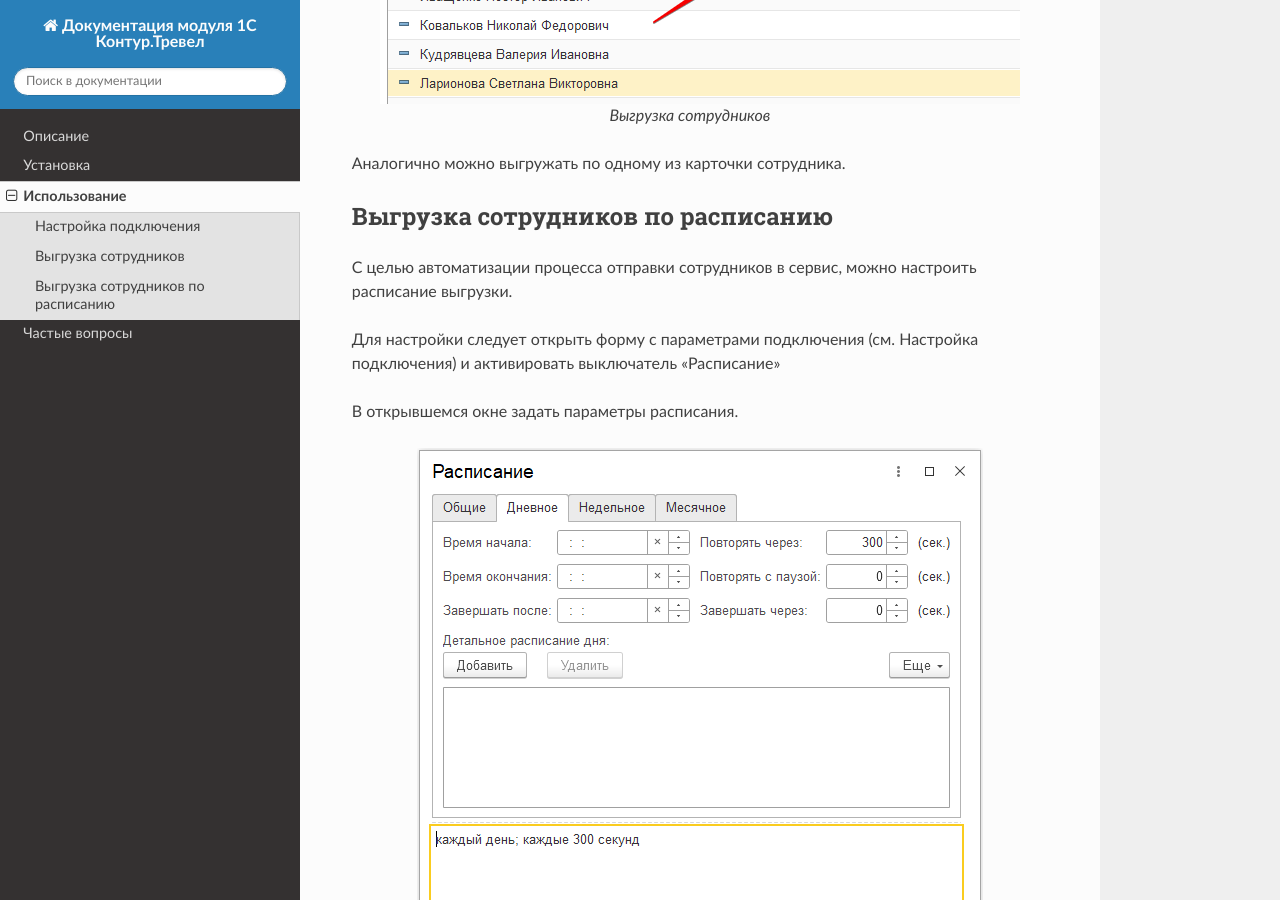
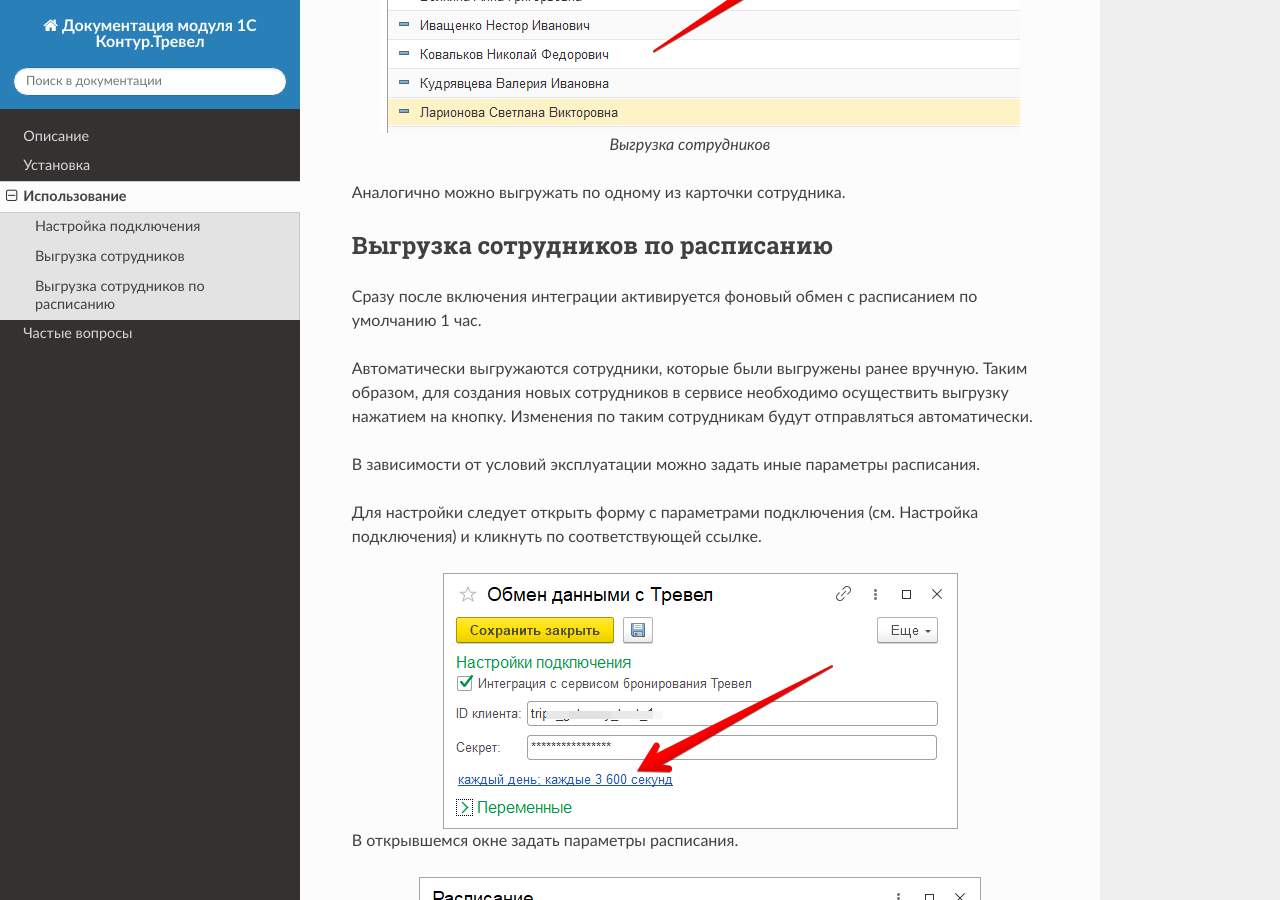
Before and after one commit to kontur-1c/travel-doc, a Sphinx documentation site: the page built from docs/usage.rst, in a window 1280 px wide and 900 px high, scrolled down 2823 px. Built offline with Sphinx 7.4.7 and the Read the Docs theme 2.0.0, drawn with Linux system fonts in a browser that asks for light colours.

Commit message:
В список поддерживаемых конфигураций добавлена ЗУП. Внесены правки с раздел с расписание, добавлены скриншоты

```diff
--- a/docs/about.rst
+++ b/docs/about.rst
@@ -14,6 +14,7 @@
 * Бухгалтерия предприятия, редакция 3.0
 * Бухгалтерия предприятия КОРП, редакция 3.0
 * ERP Управление предприятием 2
+* Зарплата и управление персоналом КОРП, с версии 3.1.13 (выгрузка сотрудников)
 
 Платформа 1С. Минимальные требования
 ------------------------------------
--- a/docs/installing.rst
+++ b/docs/installing.rst
@@ -80,6 +80,6 @@
 
             **Использовать основные роли** - расширение будет доступно всем пользователям.
 
-*Шаг 5.* Повторить шаги 1-4 для второго расширения
+*Шаг 5.* Повторить шаги 1-4 для второго расширения (неактуально для ЗУП)
 
 *Шаг 6.* Для активации добавленных расширений необходимо перезапустить программу.
--- a/docs/usage.rst
+++ b/docs/usage.rst
@@ -77,13 +77,22 @@
 Выгрузка сотрудников по расписанию
 ----------------------------------
 
-С целью автоматизации процесса отправки сотрудников в сервис, можно настроить расписание выгрузки.
+Сразу после включения интеграции активируется фоновый обмен с расписанием по умолчанию 1 час.
 
-Для настройки следует открыть форму с параметрами подключения (см. Настройка подключения) и активировать выключатель «Расписание»
+Автоматически выгружаются сотрудники, которые были выгружены ранее вручную.
+Таким образом, для создания новых сотрудников в сервисе необходимо осуществить выгрузку нажатием на кнопку.
+Изменения по таким сотрудникам будут отправляться автоматически.
 
-В открывшемся окне задать параметры расписания.
+В зависимости от условий эксплуатации можно задать иные параметры расписания.
+
+Для настройки следует открыть форму с параметрами подключения (см. Настройка подключения) и кликнуть по соответствующей ссылке.
 
 .. figure:: _static/sshts/11.png
       :align: center
 
+В открывшемся окне задать параметры расписания.
+
+.. figure:: _static/sshts/12.png
+      :align: center
+
       Параметры выгрузки по расписанию
```
Also changed, not shown: docs/_static/sshts/09.png, docs/_static/sshts/11.png, docs/_static/sshts/12.png (added).
